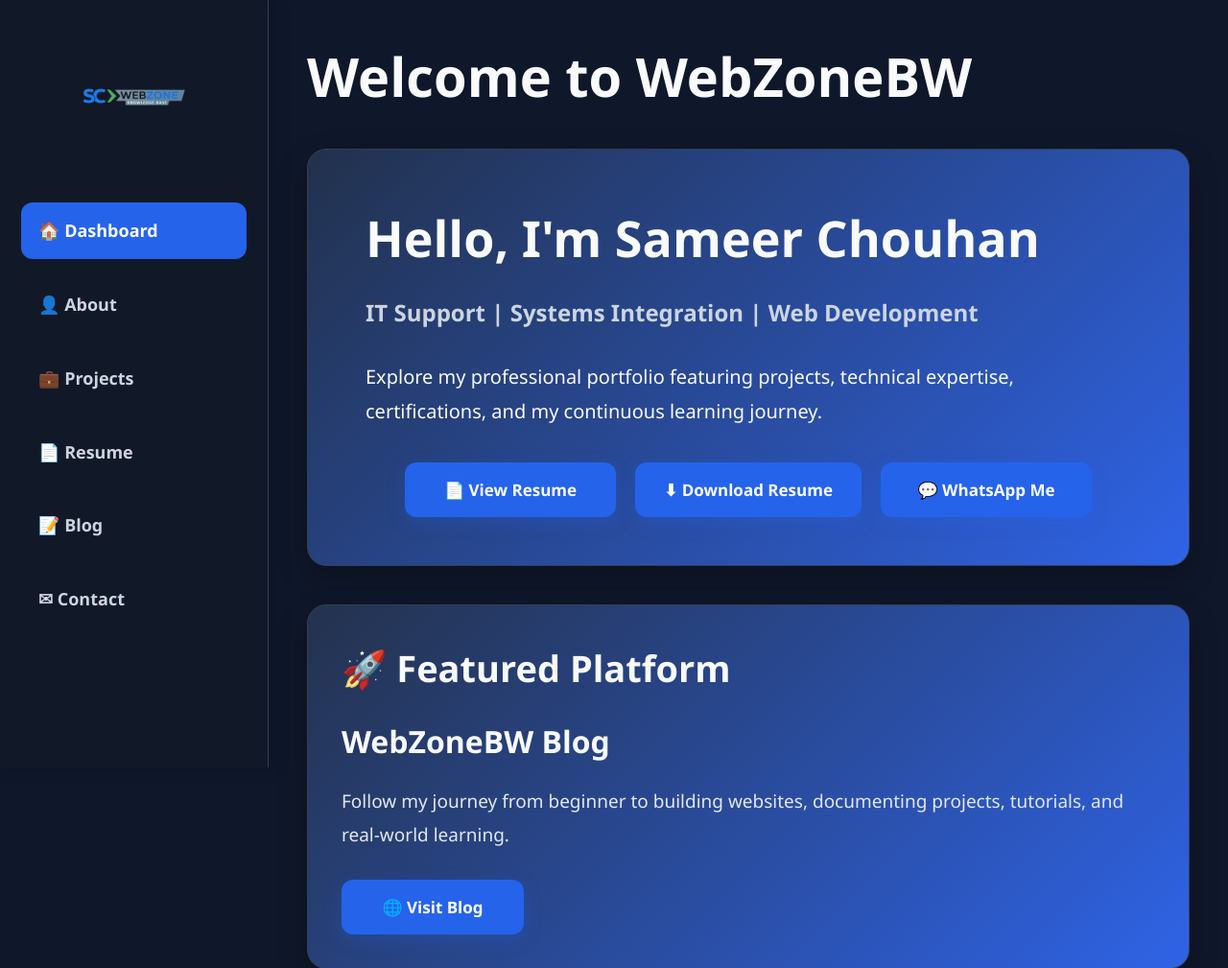
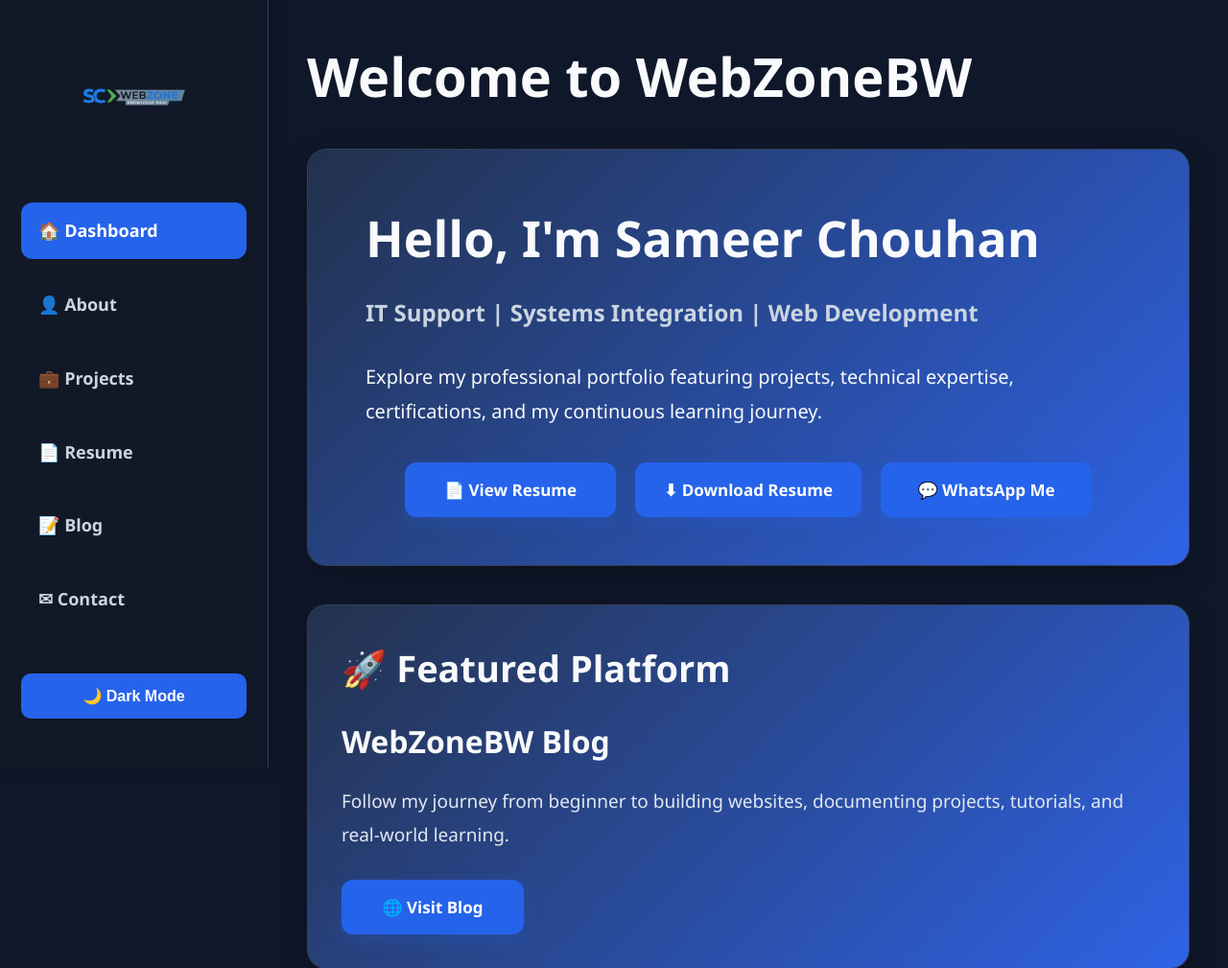
Before and after one commit to samchouhan1107-prog/webzonebw, a PHP site: page / in a window 1280 px wide. Shown: the top 1009 px of the page at 96% size. Run offline with PHP 8.4, Linux system fonts and the light colour scheme.

Commit message:
discribe all changes

```diff
--- a/css/style.css
+++ b/css/style.css
@@ -1160,3 +1160,104 @@ form .btn{
 }
 
 }
+
+/* ==========================
+   THEME TOGGLE BUTTON
+========================== */
+
+.theme-btn{
+
+    width:100%;
+
+    margin-top:30px;
+
+    padding:14px;
+
+    background:#2563EB;
+
+    color:#FFFFFF;
+
+    border:none;
+
+    border-radius:10px;
+
+    cursor:pointer;
+
+    font-size:16px;
+
+    font-weight:600;
+
+    transition:.3s;
+
+}
+
+.theme-btn:hover{
+
+    background:#1D4ED8;
+
+}
+/* ==========================
+   LIGHT MODE
+========================== */
+
+body.light-mode{
+
+    background:#F4F7FB;
+
+    color:#1F2937;
+
+}
+
+body.light-mode .sidebar{
+
+    background:#FFFFFF;
+
+    border-right:1px solid #D1D5DB;
+
+}
+
+body.light-mode .sidebar a{
+
+    color:#374151;
+
+}
+
+body.light-mode .top-header h1{
+
+    color:#111827;
+
+}
+
+body.light-mode .hero{
+
+    background:linear-gradient(135deg,#FFFFFF,#EAF2FF);
+
+    color:#111827;
+
+}
+
+body.light-mode .hero h1,
+body.light-mode .hero h3,
+body.light-mode .hero p{
+
+    color:#111827;
+
+}
+
+body.light-mode .featured-card,
+body.light-mode .quick-info,
+body.light-mode .projects{
+
+    background:#FFFFFF;
+
+    color:#111827;
+
+    border:1px solid #D1D5DB;
+
+}
+
+body.light-mode .footer-links a{
+
+    color:#374151;
+
+}
--- a/index.html
+++ b/index.html
@@ -2,18 +2,25 @@
 <html lang="en">
 
 <head>
+
     <meta charset="UTF-8">
     <meta name="viewport" content="width=device-width, initial-scale=1.0">
 
     <meta name="description"
         content="Sameer Chouhan Portfolio | IT Support | Systems Integration | Web Development">
-    <meta name="author" content="Sameer Chouhan">
+
+    <meta name="author"
+        content="Sameer Chouhan">
+
     <meta name="keywords"
         content="IT Support, System Administrator, Networking, HTML, CSS, JavaScript, Portfolio">
 
-    <title>WebZoneBW</title>
+    <title>WebZoneBW | Sameer Chouhan</title>
 
+    <!-- Favicon -->
+    <link rel="icon" type="image/x-icon" href="assets/favicon.ico">
 
+    <!-- Main Stylesheet -->
     <link rel="stylesheet" href="css/style.css">
 
     <!-- Google Analytics -->
@@ -21,11 +28,15 @@
 
     <script>
         window.dataLayer = window.dataLayer || [];
-        function gtag() { dataLayer.push(arguments); }
 
-        gtag('js', new Date());
-        gtag('config', 'G-ZFZ54Z2997');
+        function gtag() {
+            dataLayer.push(arguments);
+        }
+
+        gtag("js", new Date());
+        gtag("config", "G-ZFZ54Z2997");
     </script>
+
 </head>
 
 <body>
@@ -37,19 +48,63 @@
    <aside class="sidebar">
 
     <div class="logo">
-            <img src="assets/logo.png" alt="WebZoneBW Logo">
+
+        <img src="assets/logo.png"
+             alt="WebZoneBW Logo">
+
     </div>
 
     <nav>
+
         <ul>
-                <li><a href="index.html" class="active">🏠 Dashboard</a></li>
-                <li><a href="about.html">👤 About</a></li>
-                <li><a href="projects.html">💼 Projects</a></li>
-                <li><a href="resume.html">📄 Resume</a></li>
-                <li><a href="blog.html">📝 Blog</a></li>
-                <li><a href="contact.html">✉ Contact</a></li>
+
+            <li>
+                <a href="index.html" class="active">
+                    🏠 Dashboard
+                </a>
+            </li>
+
+            <li>
+                <a href="about.html">
+                    👤 About
+                </a>
+            </li>
+
+            <li>
+                <a href="projects.html">
+                    💼 Projects
+                </a>
+            </li>
+
+            <li>
+                <a href="resume.html">
+                    📄 Resume
+                </a>
+            </li>
+
+            <li>
+                <a href="blog.html">
+                    📝 Blog
+                </a>
+            </li>
+
+            <li>
+                <a href="contact.html">
+                    ✉ Contact
+                </a>
+            </li>
+
         </ul>
+
     </nav>
+
+    <!-- Theme Button -->
+
+    <button id="themeToggle" class="theme-btn">
+
+        🌙 Dark Mode
+
+    </button>
 
 </aside>
 
@@ -67,12 +122,18 @@
 
     <h1>Hello, I'm Sameer Chouhan</h1>
 
-            <h3>IT Support | Systems Integration | Web Development</h3>
+    <h3>
+        IT Support |
+        Systems Integration |
+        Web Development
+    </h3>
 
     <p>
+
         Explore my professional portfolio featuring projects,
         technical expertise, certifications, and my continuous
         learning journey.
+
     </p>
 
     <div class="hero-buttons">
@@ -135,16 +196,27 @@
 
         <section class="quick-info">
 
+
             <h2>Quick Information</h2>
+
 
             <ul>
 
+
                 <li>🎓 Diploma Graduate (Canada)</li>
+
+
                 <li>💻 IT Support Experience</li>
+
+
                 <li>🌍 Open to Relocation</li>
+
+
                 <li>📍 Punjab, India</li>
 
+
             </ul>
+
 
         </section>
 
```
Lines whose indentation alone changed are shown as unchanged.
